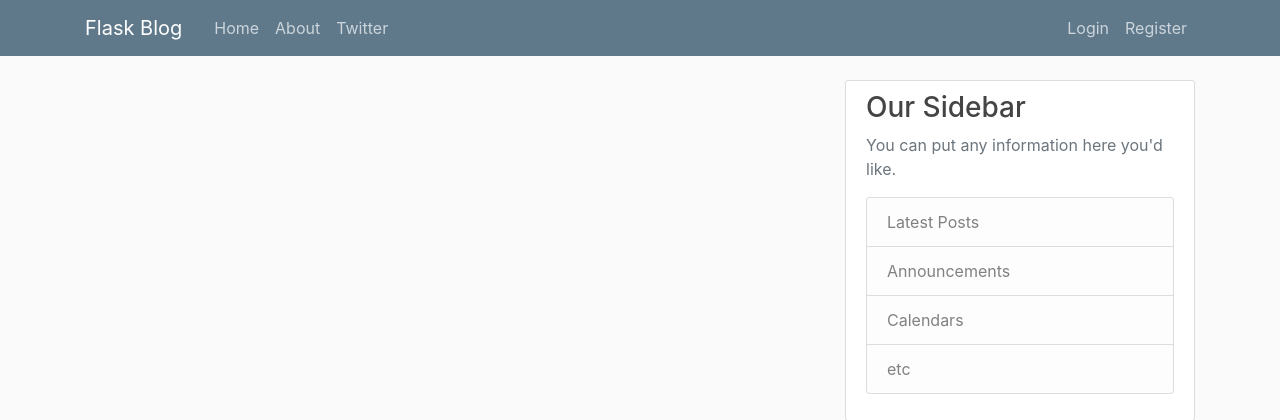
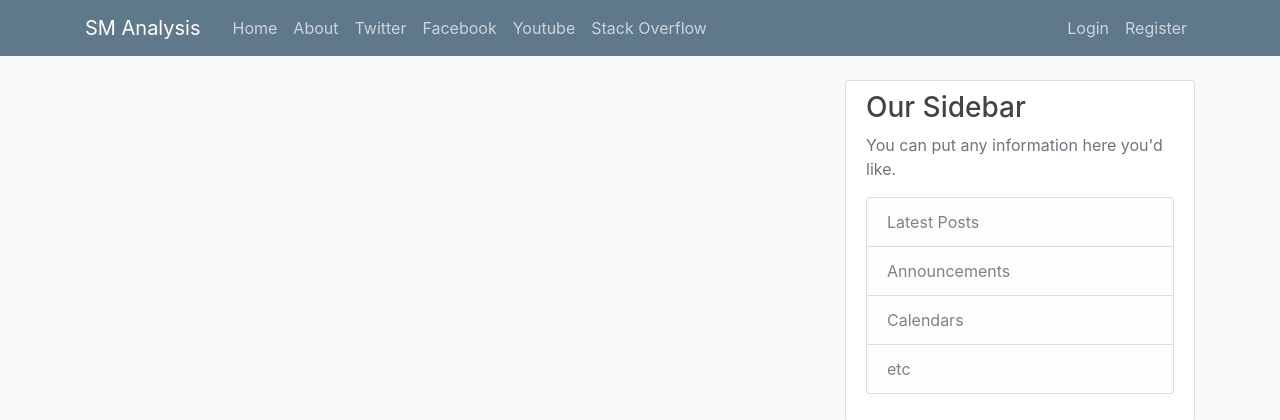
Before and after one commit to AshanMSilva/Social-Media-Analysis, a Flask app: page / in a window 1280 px wide. Shown: the top 420 px of the page. Run offline with Flask 2, Linux system fonts and the light colour scheme; data that the repository does not hold is empty; some libraries are stand-ins or nearby versions.

Commit message:
basic layouts and routes created for social media

```diff
--- a/flaskblog/__init__.py
+++ b/flaskblog/__init__.py
@@ -28,10 +28,16 @@ def create_app(config_class=Config):
     from flaskblog.main.routes import main
     from flaskblog.errors.handlers import errors
     from flaskblog.twitter.routes import twitter
+    from flaskblog.facebook.routes import facebook
+    from flaskblog.youtube.routes import youtube
+    from flaskblog.stack_overflow.routes import stack_overflow
     app.register_blueprint(users)
     app.register_blueprint(posts)
     app.register_blueprint(main)
     app.register_blueprint(errors)
     app.register_blueprint(twitter)
+    app.register_blueprint(facebook)
+    app.register_blueprint(stack_overflow)
+    app.register_blueprint(youtube)
 
     return app
--- a/flaskblog/main/routes.py
+++ b/flaskblog/main/routes.py
@@ -19,3 +19,15 @@ def about():
 @main.route("/twitter")
 def twitter():
 	return render_template('twitter.html', title='Twitter')
+
+@main.route("/facebook")
+def facebook():
+	return render_template('facebook.html', title='Facebook')
+
+@main.route("/youtube")
+def youtube():
+	return render_template('youtube.html', title='Youtube')
+
+@main.route("/stack_overflow")
+def stack_overflow():
+	return render_template('stack_overflow.html', title='Stack Overflow')
--- /dev/null
+++ b/flaskblog/templates/facebook.html
@@ -0,0 +1,4 @@
+{% extends "layout.html" %}
+{% block content %}
+    <h1>Facebook Page</h1>
+{% endblock content %}
--- a/flaskblog/templates/layout.html
+++ b/flaskblog/templates/layout.html
@@ -11,16 +11,16 @@
     <link rel="stylesheet" type="text/css" href="{{ url_for('static', filename='main.css') }}">
 
     {% if title %}
-        <title>Flask Blog - {{ title }}</title>
+        <title>Social Medial Analysis - {{ title }}</title>
     {% else %}
-        <title>Flask Blog</title>
+        <title>Social Media Analysis</title>
     {% endif %}
 </head>
 <body>
     <header class="site-header">
       <nav class="navbar navbar-expand-md navbar-dark bg-steel fixed-top">
         <div class="container">
-          <a class="navbar-brand mr-4" href="/">Flask Blog</a>
+          <a class="navbar-brand mr-4" href="/">SM Analysis</a>
           <button class="navbar-toggler" type="button" data-toggle="collapse" data-target="#navbarToggle" aria-controls="navbarToggle" aria-expanded="false" aria-label="Toggle navigation">
             <span class="navbar-toggler-icon"></span>
           </button>
@@ -29,6 +29,10 @@
               <a class="nav-item nav-link" href="{{ url_for('main.home') }}">Home</a>
               <a class="nav-item nav-link" href="{{ url_for('main.about') }}">About</a>
               <a class="nav-item nav-link" href="{{ url_for('main.twitter')}}">Twitter</a>
+              <a class="nav-item nav-link" href="{{ url_for('main.facebook')}}">Facebook</a>
+              <a class="nav-item nav-link" href="{{ url_for('main.youtube')}}">Youtube</a>
+              <a class="nav-item nav-link" href="{{ url_for('main.stack_overflow')}}">Stack Overflow</a>
+
             </div>
             <!-- Navbar Right Side -->
             <div class="navbar-nav">
--- /dev/null
+++ b/flaskblog/templates/stack_overflow.html
@@ -0,0 +1,4 @@
+{% extends "layout.html" %}
+{% block content %}
+    <h1>Stack Overflow Page</h1>
+{% endblock content %}
--- /dev/null
+++ b/flaskblog/templates/youtube.html
@@ -0,0 +1,4 @@
+{% extends "layout.html" %}
+{% block content %}
+    <h1>Youtube Page</h1>
+{% endblock content %}
--- a/flaskblog/twitter/routes.py
+++ b/flaskblog/twitter/routes.py
@@ -29,7 +29,7 @@ def hashtag_tweets():
 	return render_template('hashtag.html', tweets=tweets)
 
 @twitter.route("/twitter/<string:name>")
-def user_details(name):
+def bot_account_detection(name):
     twitter_client = TwitterClient()
     user = twitter_client.get_user(name)
     prediction = Prediction()
```
Also changed, not shown: flaskblog/facebook/routes.py (added, +11 -0 lines), flaskblog/stack_overflow/routes.py (added, +8 -0 lines), flaskblog/youtube/routes.py (added, +8 -0 lines).
